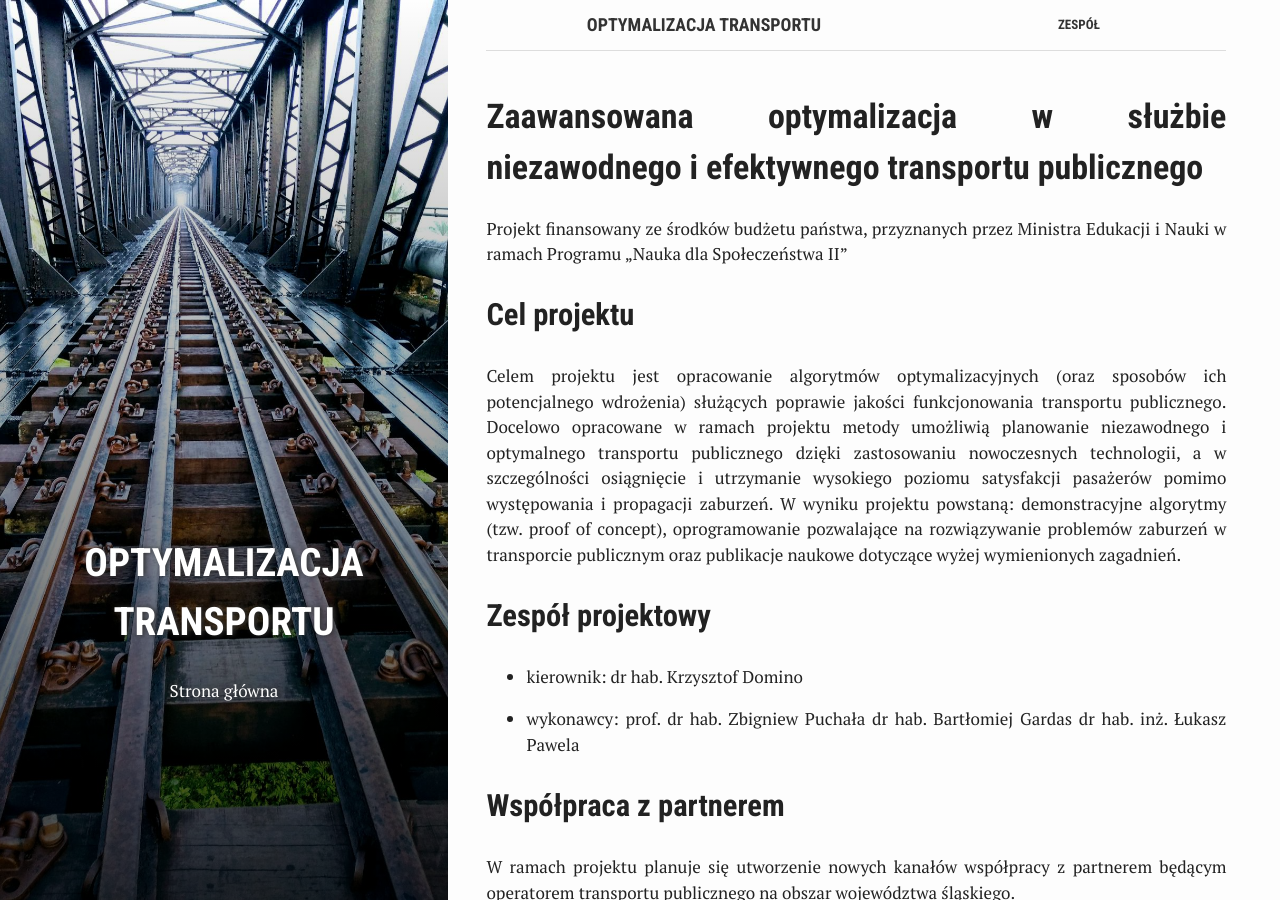
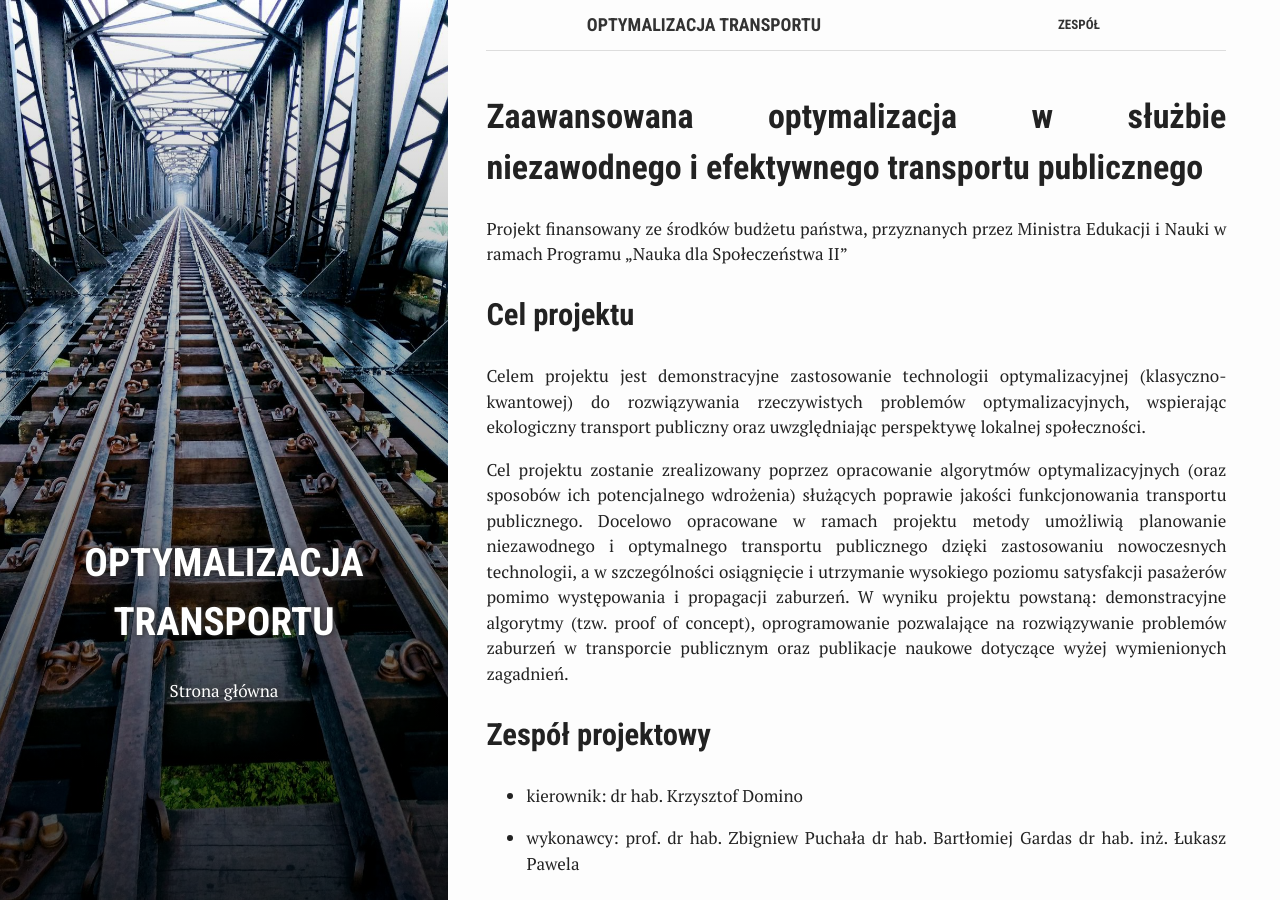
Before and after one commit to iitis/optipubtrans-website, a Jekyll site: the page built from index.md, in a window 1280 px wide and 900 px high. Built offline with Jekyll 4.4.1, drawn with Linux system fonts in a browser that asks for light colours.

Commit message:
Update index.md

```diff
--- a/index.md
+++ b/index.md
@@ -11,9 +11,9 @@ summary: "Strona główna"
 Projekt finansowany ze środków budżetu państwa, przyznanych przez Ministra Edukacji i Nauki w ramach Programu „Nauka dla Społeczeństwa II"
 
 ## Cel projektu
+Celem projektu jest demonstracyjne zastosowanie technologii optymalizacyjnej (klasyczno-kwantowej) do rozwiązywania rzeczywistych problemów optymalizacyjnych, wspierając ekologiczny transport publiczny oraz uwzględniając perspektywę lokalnej społeczności.
 
-
-Celem projektu jest opracowanie algorytmów optymalizacyjnych (oraz sposobów ich potencjalnego wdrożenia) służących poprawie jakości funkcjonowania transportu publicznego. Docelowo opracowane w ramach projektu metody umożliwią planowanie niezawodnego i optymalnego transportu publicznego dzięki zastosowaniu nowoczesnych technologii, a w szczególności osiągnięcie i utrzymanie wysokiego poziomu satysfakcji pasażerów pomimo występowania i propagacji zaburzeń. W wyniku projektu powstaną: demonstracyjne algorytmy (tzw. proof of concept), oprogramowanie pozwalające na rozwiązywanie problemów zaburzeń w transporcie publicznym oraz publikacje naukowe dotyczące wyżej wymienionych zagadnień.
+Cel projektu zostanie zrealizowany poprzez opracowanie algorytmów optymalizacyjnych (oraz sposobów ich potencjalnego wdrożenia) służących poprawie jakości funkcjonowania transportu publicznego. Docelowo opracowane w ramach projektu metody umożliwią planowanie niezawodnego i optymalnego transportu publicznego dzięki zastosowaniu nowoczesnych technologii, a w szczególności osiągnięcie i utrzymanie wysokiego poziomu satysfakcji pasażerów pomimo występowania i propagacji zaburzeń. W wyniku projektu powstaną: demonstracyjne algorytmy (tzw. proof of concept), oprogramowanie pozwalające na rozwiązywanie problemów zaburzeń w transporcie publicznym oraz publikacje naukowe dotyczące wyżej wymienionych zagadnień.
 
 ## Zespół projektowy
 
```
